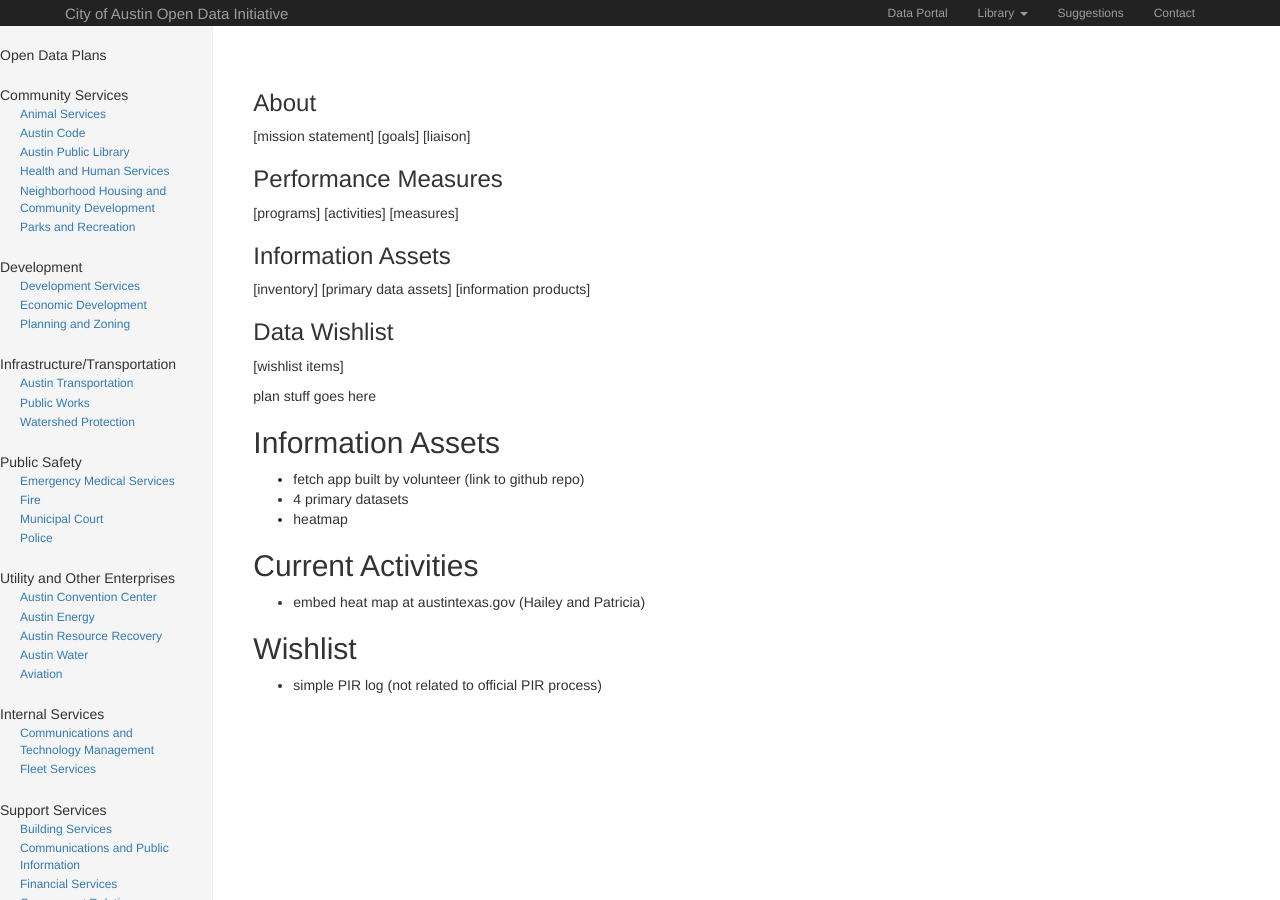
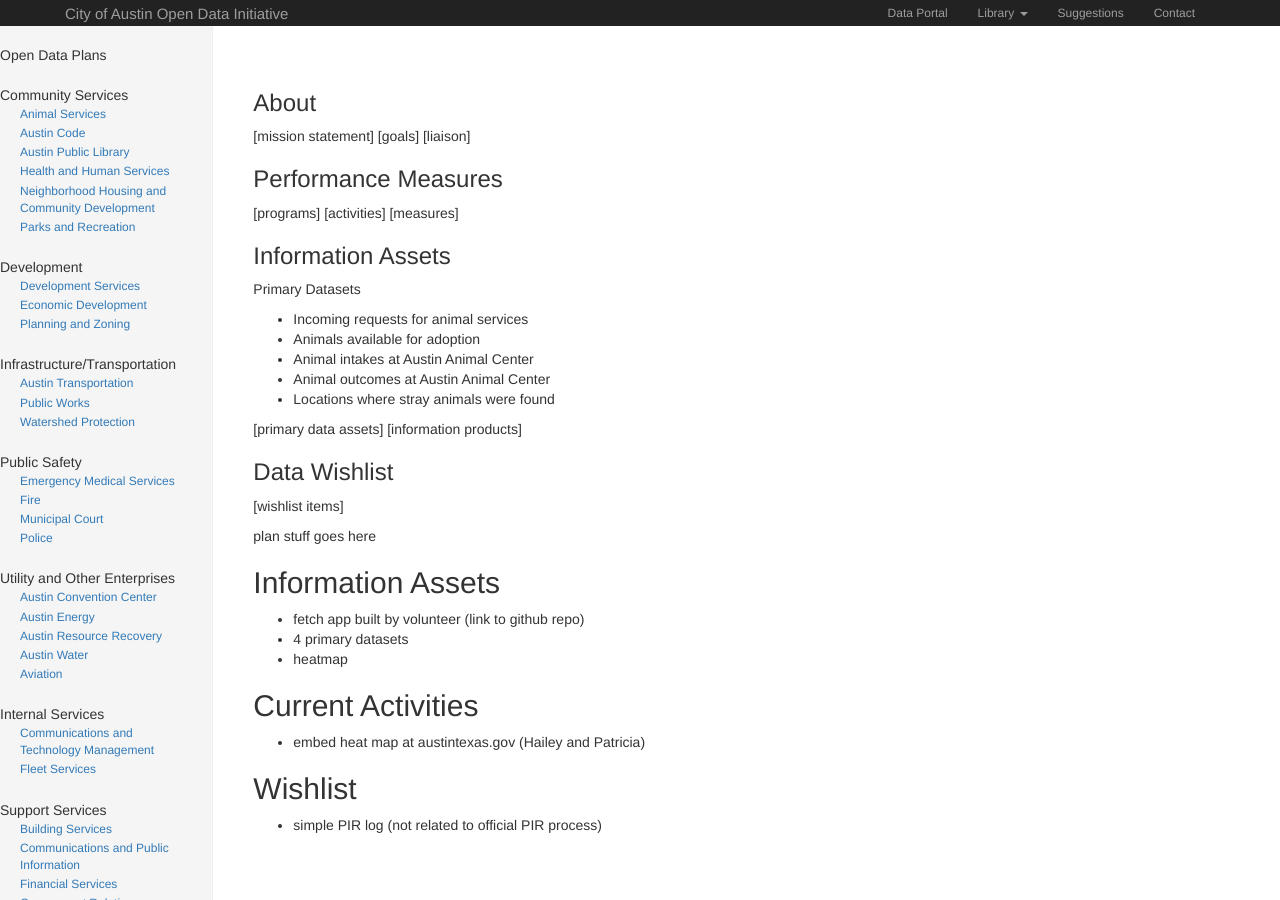
Before and after one commit to cityofaustin/open-data-manual, a Jekyll site: the page built from plans/animal-services.md, in a window 1280 px wide. Built offline with Jekyll 4.4.1, drawn with Linux system fonts in a browser that asks for light colours; nearby versions of some CDN libraries; Markdown is read by kramdown in place of the engine named in the settings.

Commit message:
add data file for primary datasets
added for and if loops to template for dynamic listing of datasets in
plan template

```diff
--- /dev/null
+++ b/_data/primary-datasets.yml
@@ -0,0 +1,24 @@
+- dept: ANM
+  dataset-name: "Incoming requests for animal services"
+  status-url: https://github.com/cityofaustin/open-dataset-pipeline/issues/10
+  socrata-url: ''
+- dept: ANM
+  dataset-name: "Animals available for adoption"
+  status-url: https://github.com/cityofaustin/open-dataset-pipeline/issues/9
+  socrata-url: ''
+- dept: ANM
+  dataset-name: "Animal intakes at Austin Animal Center"
+  status-url: https://github.com/cityofaustin/open-dataset-pipeline/issues/5
+  socrata-url: ''
+- dept: ANM
+  dataset-name: "Animal outcomes at Austin Animal Center"
+  status-url: https://github.com/cityofaustin/open-dataset-pipeline/issues/4
+  socrata-url: ''
+- dept: ANM
+  dataset-name: "Locations where stray animals were found"
+  status-url: https://github.com/cityofaustin/open-dataset-pipeline/issues/3
+  socrata-url: ''
+- dept: HUM
+  dataset-name: "City of Austin employee details"
+  status-url: https://github.com/cityofaustin/open-dataset-pipeline/issues/7
+  socrata-url: ''
--- a/_layouts/plan.html
+++ b/_layouts/plan.html
@@ -16,7 +16,13 @@
 				<h3>Performance Measures</h3>
 				<p>[programs] [activities] [measures]</p>
 				<h3>Information Assets</h3>
-				<p>[inventory] [primary data assets] [information products]</p>
+				<p>Primary Datasets</p>
+        <ul>
+          {% for dataset in site.data.primary-datasets %}{% if dataset.dept == 'ANM' %}
+            <li>{{ dataset.dataset-name }}</li>
+          {% endif %}{% endfor %}
+        </ul>
+        <p>[primary data assets] [information products]</p>
 				<h3>Data Wishlist</h3>
 				<p>[wishlist items]</p>
 
```
Also changed, not shown: plans/animal-services.md (+1 -0 lines).
